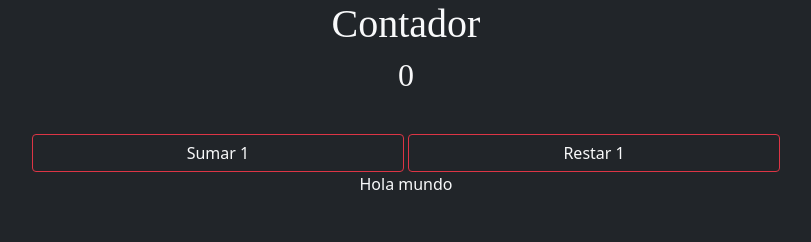
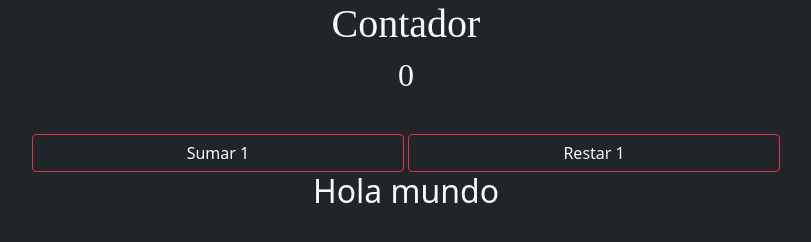
Before and after one commit to Tostiloco3570/github_contador, a plain HTML site: page index.html in a window 1280 px wide. Shown: the whole page, without its empty margins (234-1045 px from the left). Drawn offline with Linux system fonts and the light colour scheme.

Commit message:
Update index.html

```diff
--- a/index.html
+++ b/index.html
@@ -17,7 +17,7 @@
 				<button class="col-4 btn btn-outline-danger text-light bg-dark" id="restar">Restar 1</button>
 			</div>
 		</div>
-		<p class="text-light">Hola mundo</p>
+		<h2 class="text-light">Hola mundo</h2>
 	</div>
 	<script type="text/javascript" src="contar.js"></script>
 </body>
```
